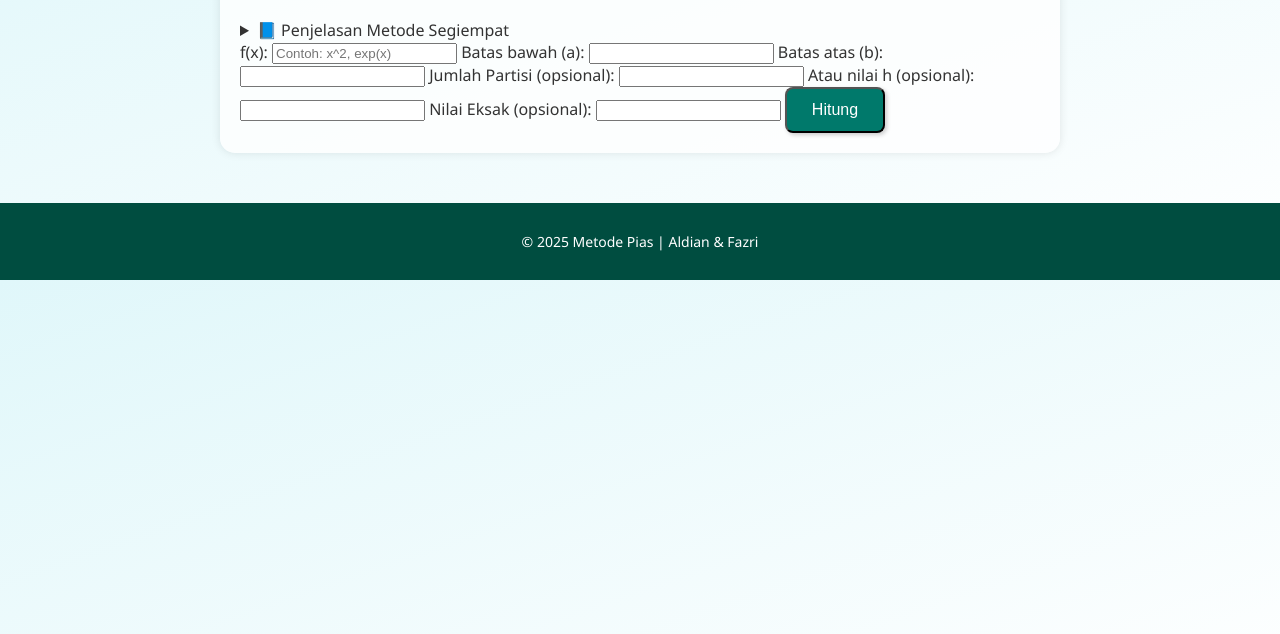
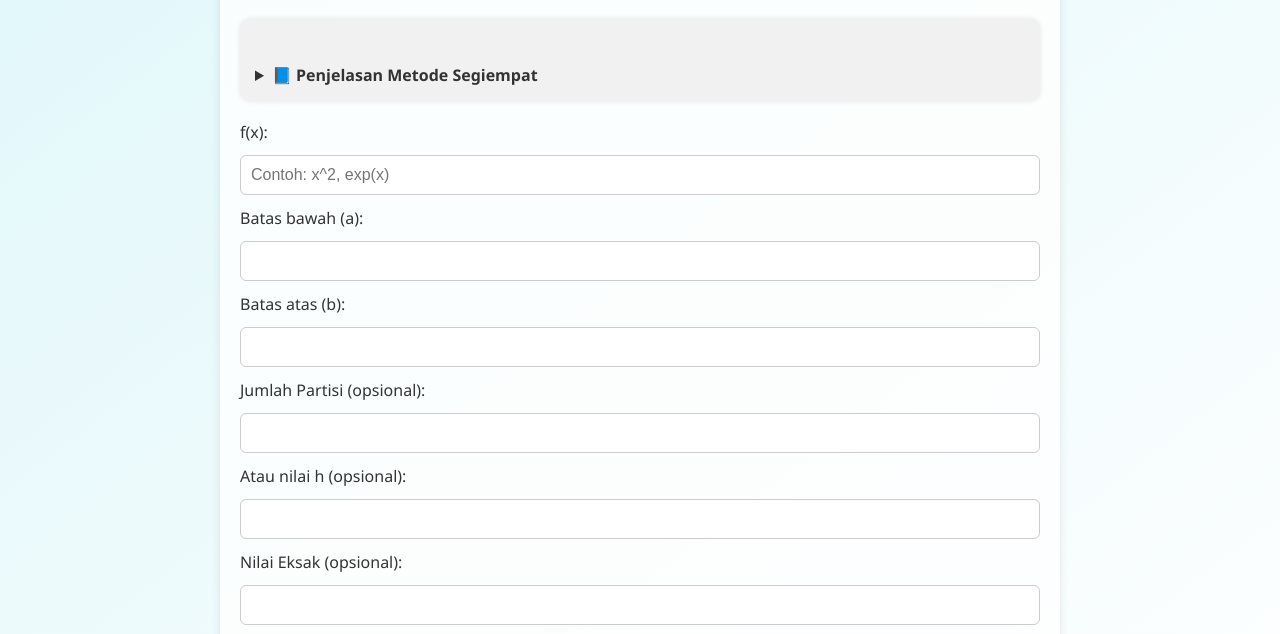
Before and after one commit to AldianNurrahman/MetNum, a plain HTML site: page segiempat.html in a window 1280 px wide. Shown: the part 159-793 px from the top of the page. Drawn offline with Linux system fonts and the light colour scheme.

Commit message:
Update style.css

```diff
--- a/css/style.css
+++ b/css/style.css
@@ -4,10 +4,12 @@ body {
   background: linear-gradient(to bottom right, #e0f7fa, #ffffff);
   color: #333;
 }
+
 nav {
   background: #00796b;
   padding: 10px;
 }
+
 nav ul {
   list-style: none;
   display: flex;
@@ -16,14 +18,17 @@ nav ul {
   padding: 0;
   margin: 0;
 }
+
 nav a {
   color: white;
   text-decoration: none;
   font-weight: bold;
 }
+
 nav a.active, nav a:hover {
   text-decoration: underline;
 }
+
 .container {
   max-width: 800px;
   margin: 30px auto;
@@ -32,10 +37,12 @@ nav a.active, nav a:hover {
   border-radius: 15px;
   box-shadow: 0 0 10px rgba(0,0,0,0.1);
 }
+
 .start-box {
   text-align: center;
   margin-top: 40px;
 }
+
 .btn {
   background-color: #00796b;
   color: white;
@@ -46,14 +53,69 @@ nav a.active, nav a:hover {
   box-shadow: 2px 2px 4px rgba(0,0,0,0.2);
   transition: 0.3s;
 }
+
 .btn:hover {
   background-color: #004d40;
 }
+
 footer {
   text-align: center;
   padding: 15px;
   background: #004d40;
   color: white;
-  margin-top: 50px;
+  margin-top: 30px;
   font-size: 14px;
-  }
+}
+
+/* Untuk tampilan form dan hasil kalkulasi */
+form {
+  display: flex;
+  flex-direction: column;
+  gap: 12px;
+  margin-top: 20px;
+}
+
+input[type="text"], input[type="number"] {
+  padding: 10px;
+  border-radius: 6px;
+  border: 1px solid #ccc;
+  font-size: 16px;
+}
+
+#hasil, #tabel {
+  margin-top: 30px;
+}
+
+table {
+  width: 100%;
+  border-collapse: collapse;
+  margin-top: 15px;
+}
+
+th, td {
+  border: 1px solid #aaa;
+  padding: 8px 10px;
+  text-align: center;
+}
+
+th {
+  background-color: #b2dfdb;
+}
+
+details summary {
+  font-weight: bold;
+  cursor: pointer;
+  margin-top: 30px;
+}
+
+details {
+  background: #f1f1f1;
+  padding: 15px;
+  border-radius: 10px;
+  margin-top: 15px;
+  box-shadow: 0 0 5px rgba(0,0,0,0.1);
+}
+
+.container:last-child {
+  padding-bottom: 20px;
+}
```
